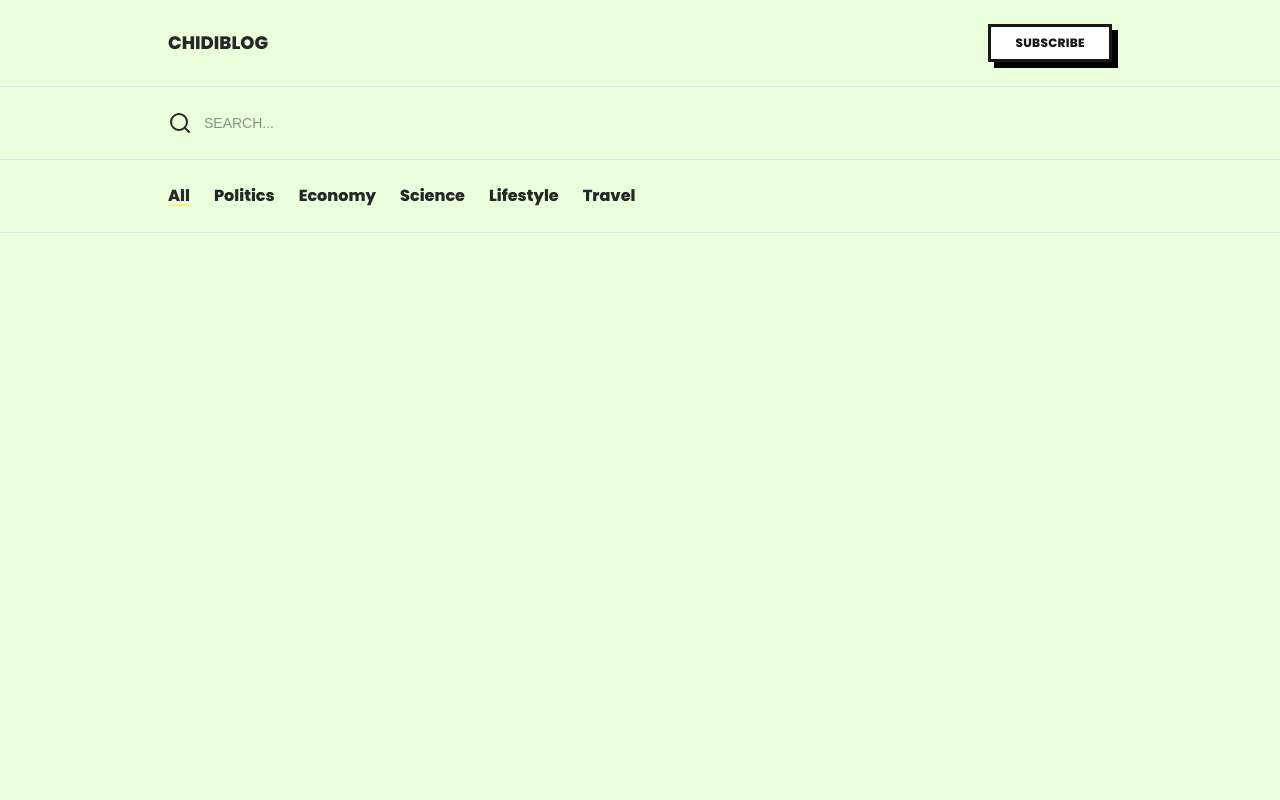
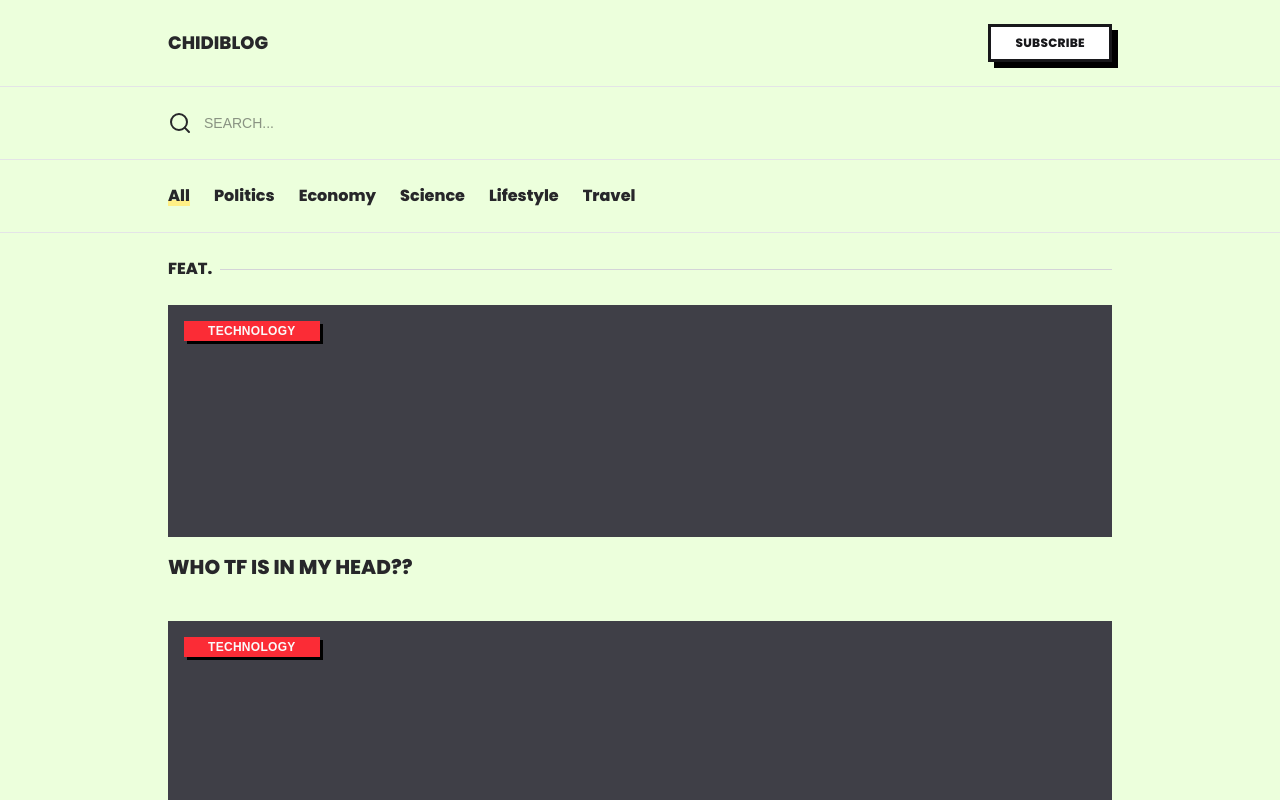
Before and after one commit to thenoobchad/chidisblog, a Next.js app: page / in a window 1280 px wide. Shown: the top 800 px of the page. Built offline with nearby package versions, Linux system fonts and the light colour scheme; a web font is replaced by a local one.

Commit message:
fix:content

```diff
--- a/app/layout.tsx
+++ b/app/layout.tsx
@@ -29,9 +29,9 @@ export default function RootLayout({
   children: React.ReactNode;
 }>) {
   return (
-    <html lang="en">
-      <Header/>
+		<html lang="en">
 			<body className={`${poppins.variable} ${dmsans.className}`}>
+				<Header />
 				{children}
 			</body>
 		</html>
--- a/app/page.tsx
+++ b/app/page.tsx
@@ -1,11 +1,28 @@
-
+import { HighlightedText } from "@/components/highlighted-text";
 
 export default function Home() {
+	return (
+		<main className="w-full ">
+			<div className="flex justify-start px-10 items-center py-6 max-w-5xl mx-auto gap-6 overflow-hidden w-full flex-col">
+				<div className="flex flex-row gap-2 items-center w-full">
+					<h4>FEAT. </h4>
+					<div className="w-full h-px bg-zinc-300" />
+				</div>
+				{new Array(3).fill(0).map((_,i) => (
+					<div key={i}  className="w-full relative">
+						<div className="h-58 w-full bg-zinc-700" />
 
+						<button className=" text-zinc-50 px-6 py-0.5 font-bold text-xs shadow-[3px_3px_0px_#000] w-fit active:scale-98 tracking-wide absolute top-4 left-4 z-10 bg-red-500">
+							<p className="uppercase font-extrabold"> technology</p>
+						</button>
 
-	return (
-		<main className=" text-zinc-800 p-8 flex gap-4">
-
+						<HighlightedText
+							text="WHO TF IS IN MY HEAD??"
+							textClass="text-xl py-4"
+						/>
+					</div>
+				))}
+			</div>
 		</main>
 	);
 }
--- a/components/highlighted-text.tsx
+++ b/components/highlighted-text.tsx
@@ -1,7 +1,7 @@
 
 "use client"
 
-import { useState } from "react";
+import { useCallback, useState } from "react";
 
 
 export const HighlightedText = ({
@@ -17,18 +17,23 @@ export const HighlightedText = ({
 	}) => {
 
 	const [clicked, setClicked] = useState("all");
-	const [isActive, setIsActive] = useState(false)
+
+	const handleClick = () => {
+
+		if (clicked !== text) {
+
+			setClicked(text)
+		}
+	}
+
 	console.log(clicked)
 	return (
 		<h4
-			onClick={() => {
-				setClicked(text)
-				setIsActive(true)
-			}}
+			onClick={handleClick}
 			className={`${textClass} relative w-fit my-9 z-10 capitalize`}>
 			{text}
 			<span style={{
-				height: clicked === text? "2px" : "0px"
+				height: clicked === text? "6px" : "0"
 			}}
 				className={`${lineClass} bg-yellow-200 w-full  absolute left-0 -z-2 bottom-0.5`}
 			/>
```
